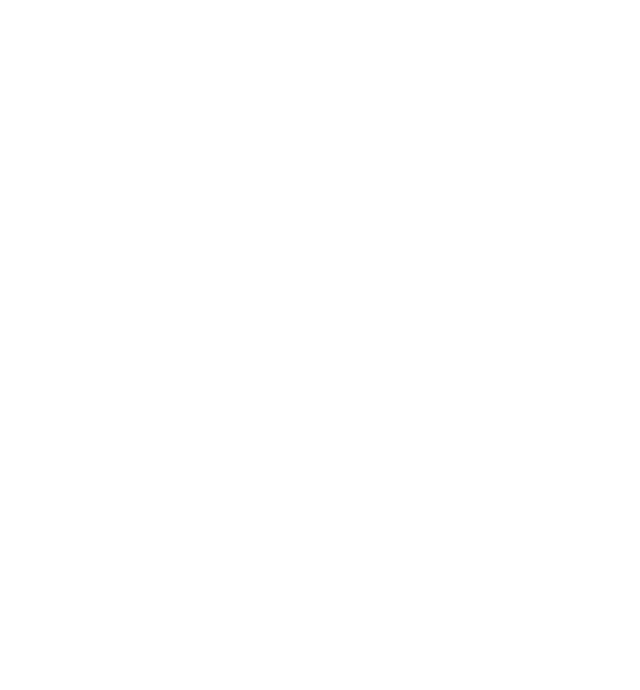
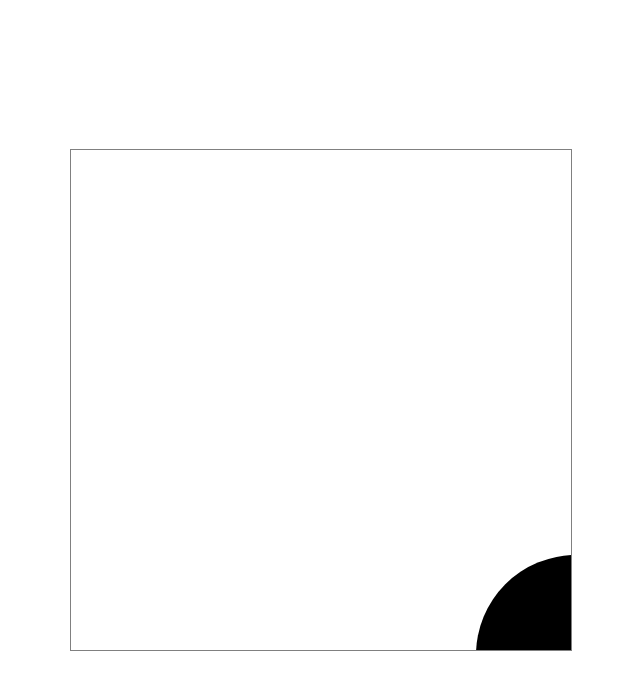
Before and after one commit to tmkelly28/canvas-mjs-starter, a website: page public/index.html in a window 1280 px wide. Shown: the whole page, without its empty margins (319-959 px from the left). Drawn offline with Linux system fonts and the light colour scheme.

Commit message:
sort of a camera

```diff
--- a/public/app.mjs
+++ b/public/app.mjs
@@ -1,21 +1,43 @@
-import World from './world.mjs'
-
 const init = () => {
   const canvas = document.getElementById('canvas')
-  canvas.width = window.innerWidth
-  canvas.height = window.innerHeight
+  const context = canvas.getContext('2d')
 
-  const world = new World(canvas)
+  canvas.width = 500
+  canvas.height = 500
 
-  window.addEventListener('resize', () => world.resize(), true)
-  window.addEventListener('mousemove', ({ clientX, clientY }) => {
-    world.updateMouse(clientX, clientY)
-  }, false)
-  window.world = world
+  const camera = {
+    x: 5, y: 5
+  }
+
+  window.addEventListener('keydown', ({ code }) => {
+    switch(code) {
+      case 'KeyA':
+        camera.x += 5
+        break
+      case 'KeyW':
+        camera.y += 5
+        break
+      case 'KeyD':
+        camera.x -= 5
+        break
+      case 'KeyS':
+        camera.y -= 5
+        break
+    }
+  })
 
   const animate = () => {
+    context.setTransform(1, 0, 0, 1, 0, 0)
+    context.clearRect(0, 0, canvas.width, canvas.height)
+
+    context.translate(camera.x, camera.y)
+
+    context.beginPath()
+    context.arc(500, 500, 100, 0, Math.PI * 2, false)
+    context.closePath()
+    context.fill()
+
     window.requestAnimationFrame(animate)
-    world.update()
   }
 
   animate()
--- a/public/style.css
+++ b/public/style.css
@@ -1,8 +1,14 @@
 body {
   margin: 0;
   box-sizing: border-box;
+  display: flex;
+  align-items: center;
+  justify-content: center;
+  height: 100vh;
+  width: 100vw;
 }
 
 canvas {
   display: block;
+  border: 1px solid gray;
 }
```
